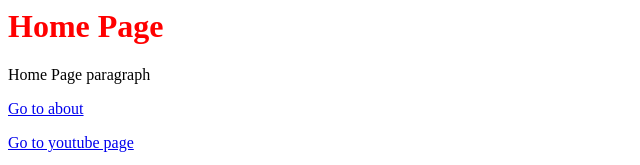
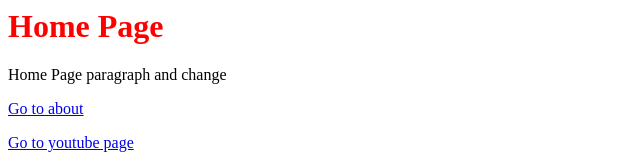
Before and after one commit to niabwork2/my-site, a plain HTML site: page index.html in a window 1280 px wide. Shown: the top 165 px of the page, 0-640 px from the left. Drawn offline with Linux system fonts and the light colour scheme.

Commit message:
change paragraph on the homepage

```diff
--- a/index.html
+++ b/index.html
@@ -9,7 +9,7 @@
 
 <body>
     <h1>Home Page</h1>
-    <p>Home Page paragraph</p>
+    <p>Home Page paragraph and change</p>
     <a href="about.html">Go to about</a>
     <p><a target="_blank" href="https://www.youtube.com/">Go to youtube page</a></p>
 
```
